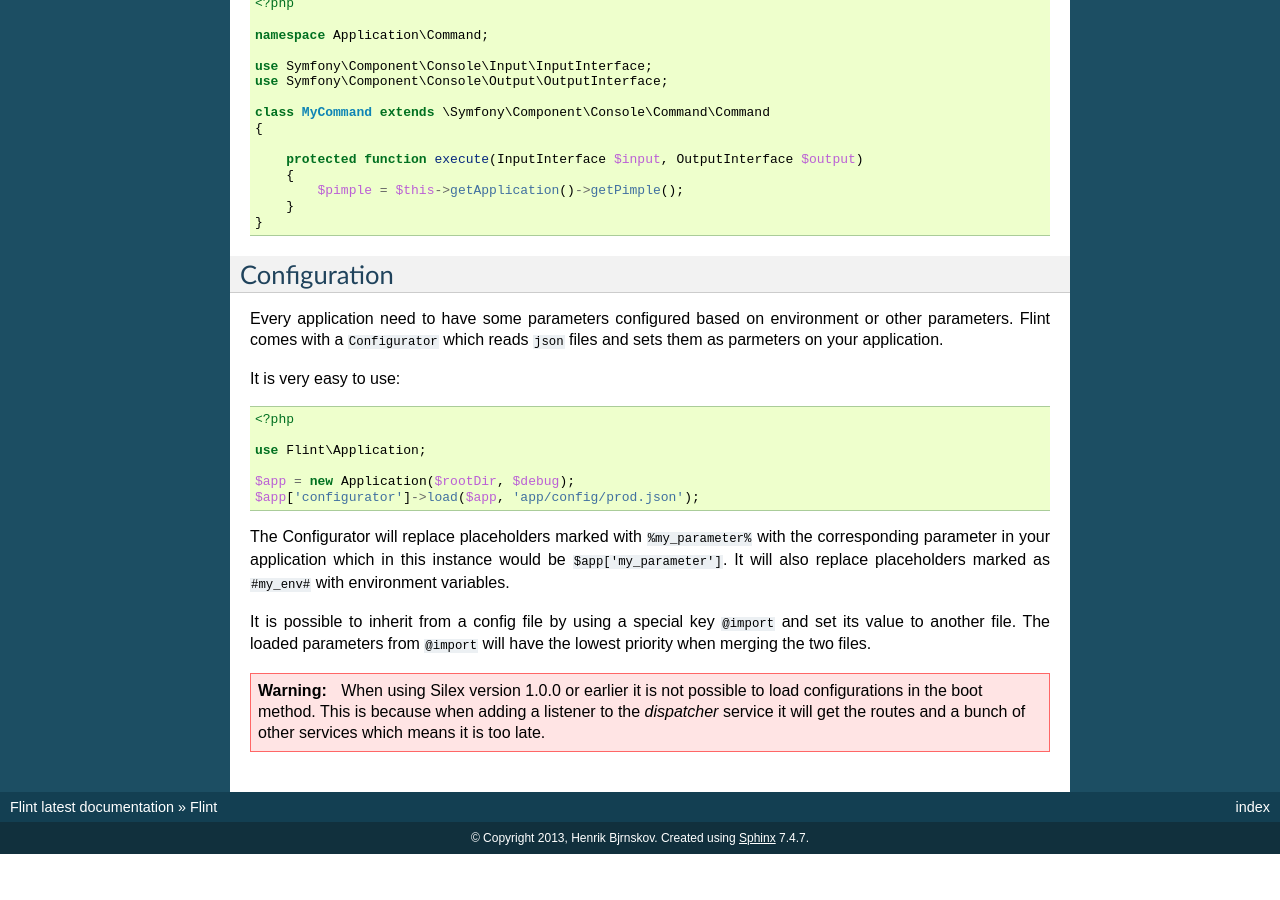
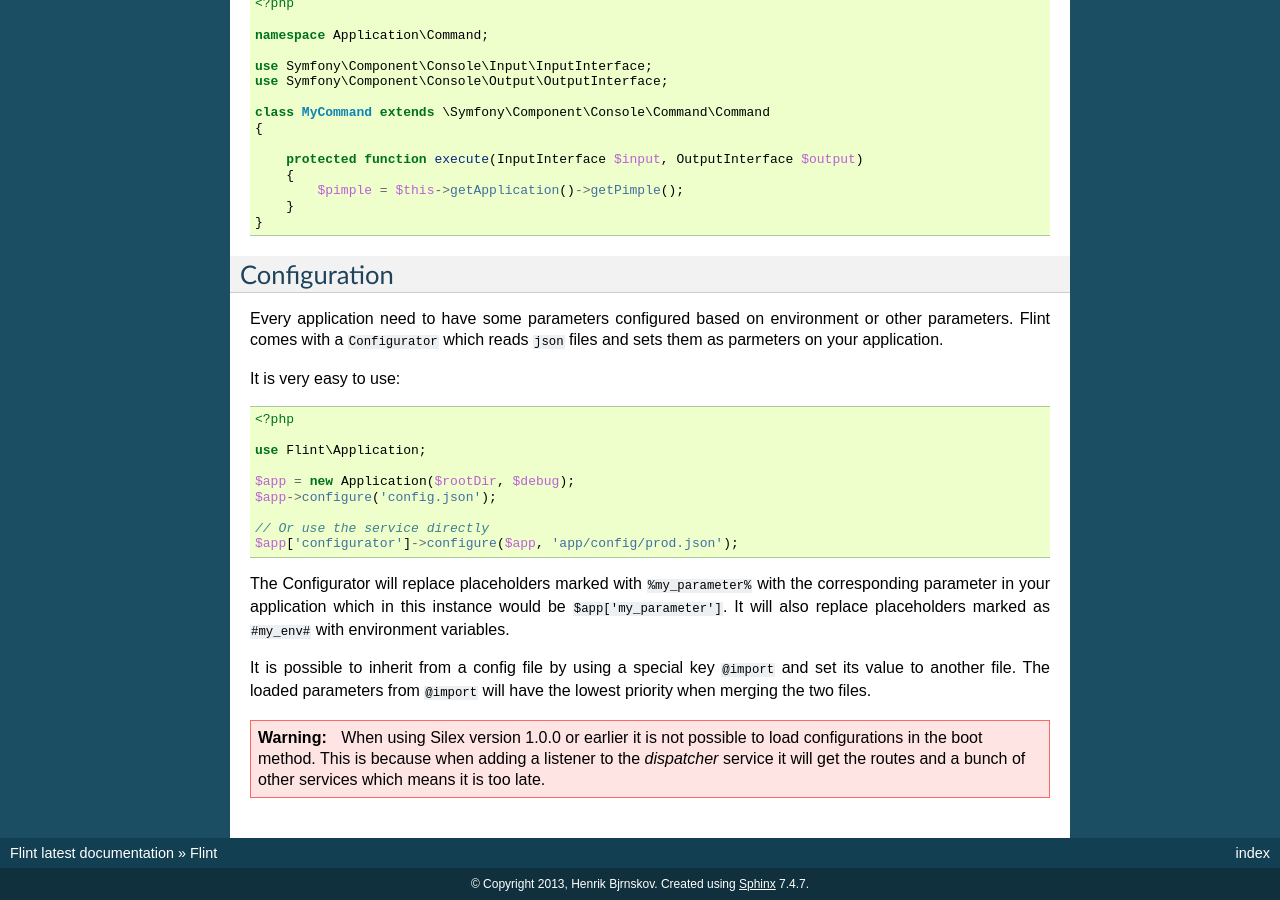
Before and after one commit to flint/flint, a Sphinx documentation site: the page built from doc/index.rst, in a window 1280 px wide and 900 px high, scrolled down 3728 px. Built offline with Sphinx 7.4.7, drawn with Linux system fonts in a browser that asks for light colours; before the commit the page ends 4582 px from its top, so only the background shows below that.

Commit message:
add configure method to docs and fix typo

```diff
--- a/doc/index.rst
+++ b/doc/index.rst
@@ -285,7 +285,10 @@ It is very easy to use:
     use Flint\Application;
 
     $app = new Application($rootDir, $debug);
-    $app['configurator']->load($app, 'app/config/prod.json');
+    $app->configure('config.json');
+
+    // Or use the service directly
+    $app['configurator']->configure($app, 'app/config/prod.json');
 
 The Configurator will replace placeholders marked with ``%my_parameter%`` with the corresponding parameter in your
 application which in this instance would be ``$app['my_parameter']``. It will also replace placeholders marked as
```
